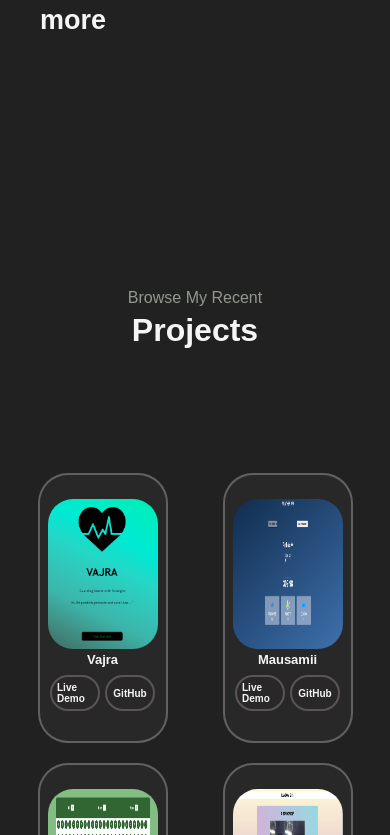
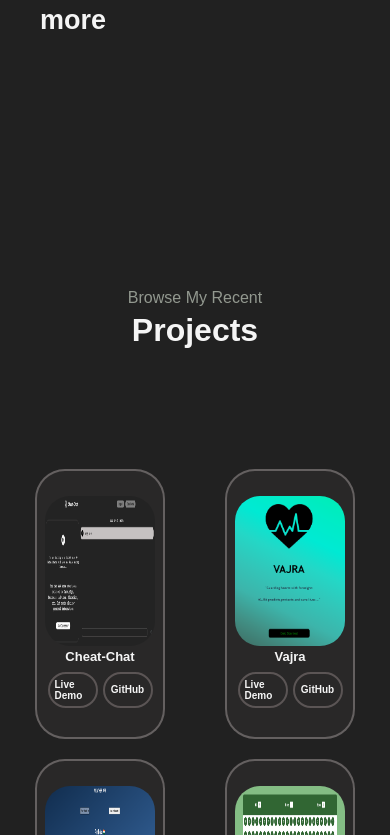
Before and after one commit to ketansharma22/MyPortfolio, a React (Vite) app: page / in a window 390 px wide. Shown: the part 2769-3604 px from the top of the page. Built offline with nearby package versions, Linux system fonts and the light colour scheme.

Commit message:
adding new project

```diff
--- a/src/components/Contact.jsx
+++ b/src/components/Contact.jsx
@@ -19,6 +19,10 @@ function Contact() {
     // setData({name:name,email:email})
     console.log(data);
     toast.success("I'll Surely Catch up to you!!")
+    setData({
+      name:"",
+      email:"",
+    })
 
   }
   const handleChange = (e) => {
--- a/src/components/Projects.jsx
+++ b/src/components/Projects.jsx
@@ -7,21 +7,31 @@ import weather from "../styling/images/weather.png";
 import portf from '../styling/images/myport.png'
 import pass from "../styling/images/pass.png";
 import arrow from "../styling/images/arrowdown.png";
+import bot from '../styling/images/cheatchat.png'
 import {Link} from 'react-scroll'
 function Projects() {
 
     const arr = [
+      {
+        id: 1,
+        name: "Cheat-Chat",
+        desc:"Cheat-Chat is AI chatbot, The application features user authentication via email and password, utilizing JSON Web Tokens (JWT) and cookies for secure session management. Additionally, the chatbot stores user conversations for up to 7 days  This project showcases a seamless blend of AI-powered conversation capabilities, robust security measures, and efficient data storage.",
+        image: bot,
+        link: "https://tse2.mm.bing.net/th?id=OIP.t1c0oyXbZ_Zw6llqaTkddwHaDV&pid=Api&P=0&h=180",
+        stack:"(ReactJS,Firebase,CSS,Python,FastAPI,ML)",
+        github:"https://github.com/ketansharma22/Cheat-Chat",
+      },
         {
-          id: 1,
+          id: 2,
           name: "Vajra",
           desc:"vajra predicts wheather the person will have a heart attack in few minutes by measuring their BPM,SpO2,body temperature and more!!!",
           image: vajra,
-          link: "https://theuselessweb.com/",
+          link: "https://tse2.mm.bing.net/th?id=OIP.t1c0oyXbZ_Zw6llqaTkddwHaDV&pid=Api&P=0&h=180",
           stack:"(ReactJS,Firebase,CSS,Python,FastAPI,ML)",
-          github:"/",
+          github:"https://tse2.mm.bing.net/th?id=OIP.t1c0oyXbZ_Zw6llqaTkddwHaDV&pid=Api&P=0&h=180",
         },
         {
-          id: 2,
+          id: 3,
           name: "Mausamii",
           desc:"mausamii is a sleek and intuitive web application designed to provide users with real-time weather updates and forecasts",
           image: weather,
@@ -30,7 +40,7 @@ function Projects() {
           github:"https://github.com/ketansharma22/mausamii",
         },
         {
-          id: 3,
+          id: 4,
           name: "BubbleGame",
           desc:"A pure javascript based  bubble game focuses to improve your focus by playing it in your free time!!",
           image: bubble,
@@ -39,7 +49,7 @@ function Projects() {
           github:"https://github.com/ketansharma22/BubbleGame",
         },
         {
-          id: 4,
+          id: 5,
           name: "Giffy",
           desc:"A simple react based web project which generates a random gif or any particular gif based on user's choice!!",
           image: random,
@@ -48,7 +58,7 @@ function Projects() {
           github:"https://github.com/ketansharma22/Gif-Generator",
         },
         {
-          id: 5,
+          id: 6,
           name: "PasswordGenerator",
           desc:"A very basic password generator react mini project to learn about some hooks like useState , useCallback , useEffect for beginners!!!",
           image: pass,
@@ -57,7 +67,7 @@ function Projects() {
           github:"https://github.com/ketansharma22/PasswordGenerator",
         },
         {
-          id: 6,
+          id: 7,
           name: "Portfolio",
           desc:"Made my own portfolio , on which you are exploring my project section rn",
           image: portf,
--- a/src/styling/Achievements.css
+++ b/src/styling/Achievements.css
@@ -1,6 +1,6 @@
 #achievements{
     max-width: 1600px;
-    height: 99vh;
+    height: 1200px;
     font-family: sans-serif;
     margin: 50px ;
     display: flex;
--- a/src/styling/Projects.css
+++ b/src/styling/Projects.css
@@ -1,6 +1,6 @@
 #work{
     max-width: 1600px;
-    height: 99vh;
+    height: 1000px;
     font-family: sans-serif;
     margin: 50px;
     display: flex;
@@ -47,7 +47,7 @@
     display: flex;
     align-items: center;
     justify-content: center;
-    width: 150px;
+    width: 100px;
     font-weight: 600;
     color: whitesmoke;
     text-decoration: none;
@@ -108,6 +108,7 @@
         margin-top: 100px;
         margin: 10px 10px 10px 10px;
         height: 1200px;
+        margin-bottom: 100px;
     }
     #workmain{
         max-height: 800px;
@@ -133,3 +134,11 @@
         font-size: small;
     }
 }
+
+@media(max-width:970px ){
+    #work{
+        margin: 0px;
+        padding: 5px;
+
+    }
+}
```
Also changed, not shown: src/styling/images/cheatchat.png (added).
